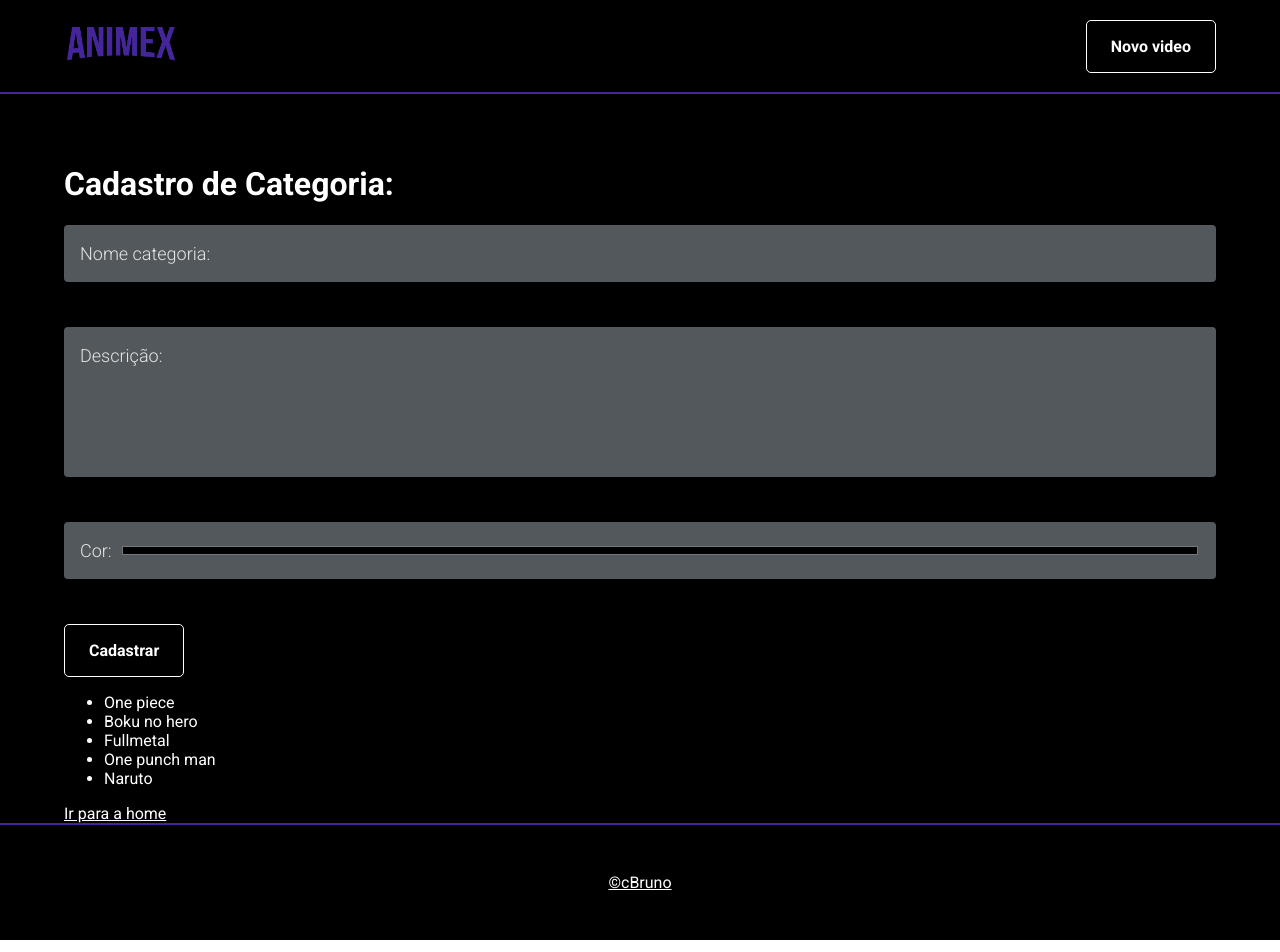
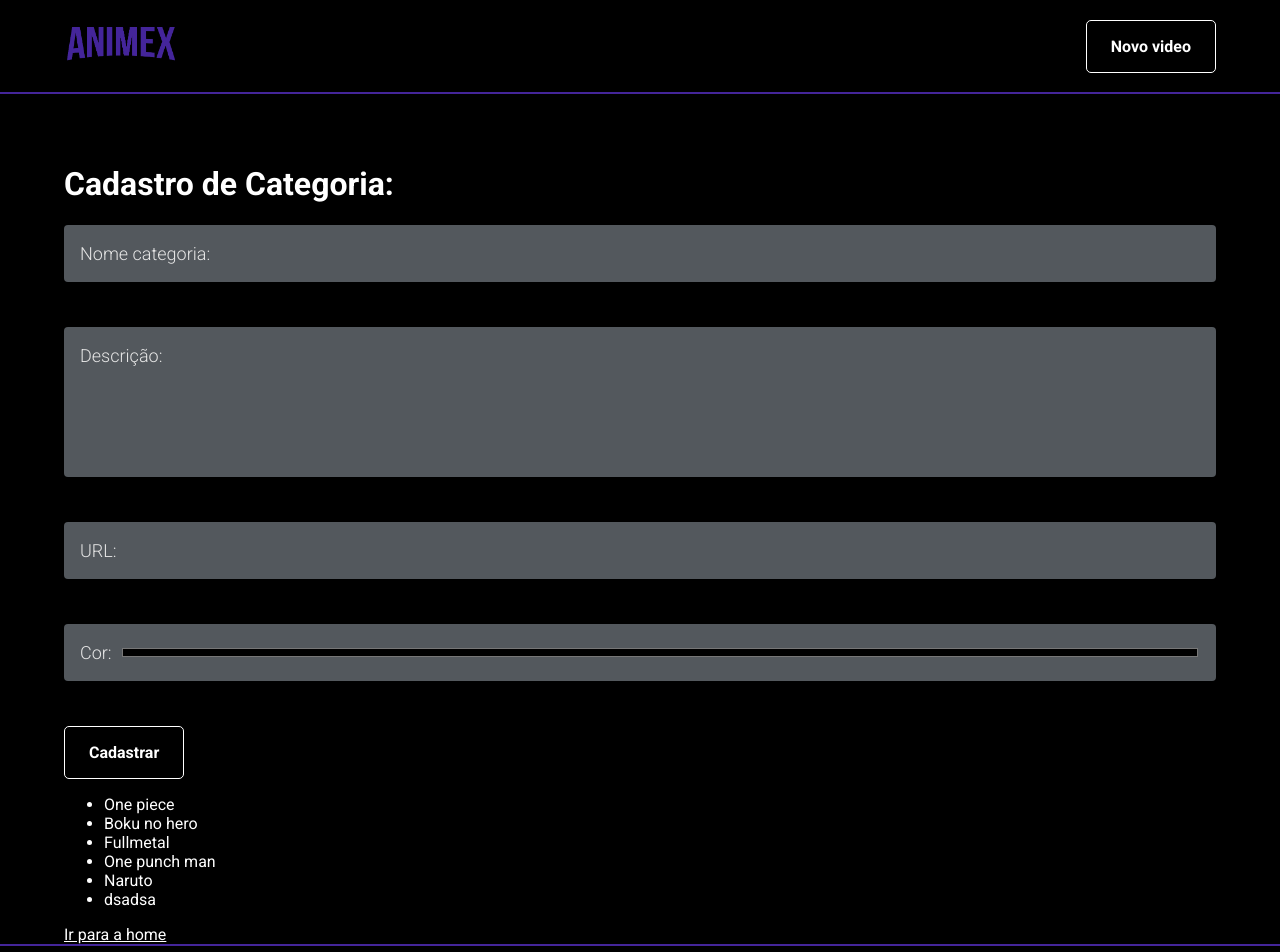
Before and after one commit to c-Bruno/Anix, a React (Create React App) app: page /cadastro/categoria in a window 1280 px wide. Shown: the top 952 px of the page. Built offline with nearby package versions, Linux system fonts and the light colour scheme; data requests are answered from the project's data file.

Commit message:
cad videos, correção em cad categorias, melhoria carousel

```diff
--- a/db.json
+++ b/db.json
@@ -44,6 +44,15 @@
         "text": "Um ninja esta para surgir",
         "url": "https://pt.wikipedia.org/wiki/Naruto"
       }
+    },
+    {
+      "titulo": "dsadsa",
+      "cor": "#c21414",
+      "link_extra": {
+        "text": "teste",
+        "url": "dsa"
+      },
+      "id": 6
     }
   ],
   "videos": [
@@ -56,200 +65,147 @@
     {
       "id": 2,
       "categoriaId": 1,
-      "titulo": "Abertura One Piece (1 - 19)",
       "url": "https://youtu.be/2-lya77FnAY"
     },
     {
       "id": 3,
       "categoriaId": 1,
-      "titulo": "Zoro vs Killer",
       "url": "https://youtu.be/ACHXunTGxUM"
     },
     {
       "id": 4,
       "categoriaId": 1,
-      "titulo": "Chopper vs Big mom",
       "url": "https://youtu.be/S_BA5mLJJCo"
     },
     {
       "id": 5,
       "categoriaId": 1,
-      "titulo": "Sanji vs Katakuri",
       "url": "https://youtu.be/5lKYsata3vA"
     },
     {
       "id": 6,
       "categoriaId": 1,
-      "titulo": "Luffy vs Kaydo",
       "url": "https://youtu.be/uUbvcyPABU0"
     },
     {
       "id": 7,
       "categoriaId": 1,
-      "titulo": "Ace vs Barba Negra",
       "url": "https://www.youtube.com/watch?v=Y90HjYGF0d0"
     },
     {
       "id": 8,
       "categoriaId": 1,
-      "titulo": "Luffy vs PX-5",
       "url": "https://www.youtube.com/watch?v=Sx9tToy1e0A"
     },
     {
       "id": 9,
       "categoriaId": 2,
-      "titulo": "Abertura Boku no Hero",
       "url": "https://youtu.be/-77UEct0cZM"
     },
     {
       "id": 10,
       "categoriaId": 2,
-      "titulo": "Midoriya vs Bakugou",
-      "url": "https://www.youtube.com/watch?v=Wh1_nlLpNSM"
+      "url": "https://www.youtube.com/watch?v=CLqqQ-oT0hc"
     },
     {
       "id": 11,
       "categoriaId": 2,
-      "titulo": "Deku vs Gentle",
-      "url": "https://youtu.be/eKxdIVWjuhk"
+      "url": "https://www.youtube.com/watch?v=SMY68x9V_TE"
     },
     {
       "id": 12,
       "categoriaId": 2,
-      "titulo": "Midoriya vs Muscular",
       "url": "https://youtu.be/tKekhQulI8Y"
     },
     {
       "id": 13,
       "categoriaId": 2,
-      "titulo": "All Might vs Nomu",
       "url": "https://www.youtube.com/watch?v=_0v0-CflT38"
     },
     {
       "id": 14,
       "categoriaId": 3,
-      "titulo": "Abertura Full Metal",
       "url": "https://youtu.be/nYDcadIKSUg"
     },
     {
       "id": 15,
-      "categoriaId": 3,
-      "titulo": "Alphonse vs. Pride and Kimblee",
       "url": "https://www.youtube.com/watch?v=uyiEI12Ahcc"
     },
     {
       "id": 16,
       "categoriaId": 3,
-      "titulo": "Mustang vs Envy",
       "url": "https://youtu.be/A-5XmgX3f68"
     },
     {
       "id": 17,
       "categoriaId": 3,
-      "titulo": "Final Battle",
       "url": "https://youtu.be/8qv7BBadI2k"
     },
     {
       "id": 18,
       "categoriaId": 3,
-      "titulo": "Mustang vs Lust",
       "url": "https://www.youtube.com/watch?v=bfaWKpZH9LM"
     },
     {
       "id": 19,
       "categoriaId": 3,
-      "titulo": "Nina transformada",
       "url": "https://www.youtube.com/watch?v=16L1iuGBgag"
     },
     {
       "id": 20,
       "categoriaId": 4,
-      "titulo": "Abertura one punch man",
       "url": "https://www.youtube.com/watch?v=atxYe-nOa9w"
     },
     {
       "id": 21,
       "categoriaId": 4,
-      "titulo": "Saitama vs Genos",
       "url": "https://www.youtube.com/watch?v=zlqnyMzuU30"
     },
     {
       "id": 22,
       "categoriaId": 4,
-      "titulo": "Saitama vs Subterraneans",
       "url": "https://www.youtube.com/watch?v=iLF4NjTNr1o"
     },
     {
       "id": 23,
       "categoriaId": 4,
-      "titulo": "Saitama and Suiryu vs Bakuzan and Gouketsu",
       "url": "https://www.youtube.com/watch?v=h6PmbgL8SBo"
     },
     {
       "id": 24,
       "categoriaId": 5,
-      "titulo": "Abertura Naruto",
       "url": "https://www.youtube.com/watch?v=uMyuSHewmks"
     },
     {
       "id": 2,
       "categoriaId": 5,
-      "titulo": "Naruto vs Gaara",
       "url": "https://www.youtube.com/watch?v=-xSsADhEPHU"
     },
     {
       "id": 25,
       "categoriaId": 5,
-      "titulo": "Naruto and Sasuke vs Madara",
       "url": "https://www.youtube.com/watch?v=J_WUp6eHfk0"
     },
     {
       "id": 26,
       "categoriaId": 5,
-      "titulo": "Kakashi vs Obito",
       "url": "https://www.youtube.com/watch?v=r2vDD9FFCVE"
     },
     {
       "id": 27,
       "categoriaId": 5,
-      "titulo": "Tsunade and Jiraya vs Orochimaru ",
       "url": "https://www.youtube.com/watch?v=SMuH58GjEEA"
     },
     {
       "id": 28,
       "categoriaId": 5,
-      "titulo": "Orochimaru vs Hiruzen",
       "url": "https://www.youtube.com/watch?v=AvvpeaBochc"
     },
     {
-      "titulo": "Video Padrao",
+      "titulo": "teste",
       "url": "https://youtu.be/2-lya77FnAY",
-      "categoriaId": 1,
+      "categoriaId": 6,
       "id": 29
-    },
-    {
-      "titulo": "Video Padrao",
-      "url": "https://youtu.be/2-lya77FnAY",
-      "categoriaId": 1,
-      "id": 30
-    },
-    {
-      "titulo": "Video Padrao",
-      "url": "https://youtu.be/2-lya77FnAY",
-      "categoriaId": 1,
-      "id": 31
-    },
-    {
-      "titulo": "Video Padrao",
-      "url": "https://youtu.be/2-lya77FnAY",
-      "categoriaId": 5,
-      "id": 32
-    },
-    {
-      "titulo": "Video Padrao",
-      "url": "https://youtu.be/2-lya77FnAY",
-      "categoriaId": 4,
-      "id": 33
     }
   ]
 }
--- a/package.json
+++ b/package.json
@@ -10,6 +10,7 @@
     "prop-types": "^15.7.2",
     "react": "^16.13.1",
     "react-dom": "^16.13.1",
+    "react-loading": "^2.0.3",
     "react-router-dom": "^5.2.0",
     "react-router-native": "^5.2.0",
     "react-scripts": "3.4.1",
--- a/src/Pages/Cadastro/Categoria/index.js
+++ b/src/Pages/Cadastro/Categoria/index.js
@@ -4,47 +4,48 @@ import { Link } from 'react-router-dom'
 import FormField from '../../../componentes/FormField'
 import Button from '../../../componentes/Button'
 import useForm from '../../../hooks/useForms'
+import categoriaRepository from '../../../repositories/categorias';
 
 function CadastroCategoria () {
 
     const valoresIniciais = {
         nome: '',
         descricao: '',
+        url: '',
         cor: '',
     }
 
-    const { digitar, values, clearForm } = useForm(valoresIniciais)
     const [categorias, setCategorias] = useState([])
 
+    useEffect(() => {
+        categoriaRepository
+        .getAll()
+        .then((categoriasFromDB) => setCategorias(categoriasFromDB));
+    },[])
 
-    useEffect(() => {
-        const URL = window.location.hostname.includes('localhost')
-        ? 'http://localhost:8080/categorias'
-        : 'https://devsoltinhoflix.herokuapp.com/categorias';
-
-        fetch(URL)
-        .then(async (respostaDoServidor) => {
-            const resposta = await respostaDoServidor.json();
-            setCategorias([
-                ...resposta,
-            ]);
-        })
-    },[])
+    const { values, digitar, clearForm } = useForm(valoresIniciais)
 
     return (
         <PageDefault>
             <h1>Cadastro de Categoria: {values.nome}</h1>
 
-            <form onSubmit={function handleSubmit(info){
-                info.preventDefault()
+            <form onSubmit={(e) => {
+                e.preventDefault();
 
-                setCategorias([
-                    ...categorias,
-                    values,
-                ])
+                categoriaRepository.create({
+                    titulo: values.nome,
+                    cor: values.cor,
+                    link_extra: {
+                    text: values.descricao,
+                    url: values.url,
+                    },
+                }).then(() => categoriaRepository
+                    .getAll()
+                    .then((categoriasFromDB) => setCategorias(categoriasFromDB)));
+
 
                 clearForm()
-                }}>
+            }}>
 
                 <FormField
                     label={'Nome categoria'}
@@ -61,6 +62,15 @@ function CadastroCategoria () {
                     value={values.descricao}
                     onChange={digitar}
                 />
+
+                <FormField
+                    label={'URL'}
+                    type={'text'}
+                    name={'url'}
+                    value={values.url}
+                    onChange={digitar}
+                />
+
                 <FormField
                     label={'Cor'}
                     type={'color'}
@@ -81,13 +91,11 @@ function CadastroCategoria () {
             )}
 
             <ul>
-                {categorias.map((categoria, indice) => {
+            {categorias.map((categoria, indice) => {
                     return (
                         <li key={`${categoria}${indice}`}>
                             {categoria.titulo}
                         </li>
-
-
                     )
                 })}
             </ul>
--- a/src/Pages/Cadastro/Video/index.js
+++ b/src/Pages/Cadastro/Video/index.js
@@ -12,10 +12,11 @@ import categoriasRepository from  '../../../repositories/categorias'
 function CadastroVideo () {
     const history = useHistory()
     const [categorias, setCategorias] = useState([])
+    const categoryTitles = categorias.map(({ titulo }) => titulo)
     const { values, digitar } = useForm({
-        titulo: 'Video Padrao',
-        url: 'https://youtu.be/2-lya77FnAY',
-        categoria: 'One piece'
+        titulo: '',
+        url: '',
+        categoria: ''
     })
 
     useEffect (() => {
@@ -25,7 +26,7 @@ function CadastroVideo () {
         })
     }, [])
 
-    console.log(categorias)
+    //console.log(categoryTitles)
 
     return (
         <PageDefault>
@@ -55,7 +56,7 @@ function CadastroVideo () {
                 >
 
                 <FormField
-                    label={'titulo do Video'}
+                    label={'Titulo do Video'}
                     type={'text'}
                     name={'titulo'}
                     value={values.titulo}
@@ -75,9 +76,7 @@ function CadastroVideo () {
                     name={'categoria'}
                     value={values.categoria}
                     onChange={digitar}
-                    suggestions={[
-                        'teste'
-                    ]}
+                    suggestions={categoryTitles}
                 />
 
                 <Button>
--- /dev/null
+++ b/src/Pages/Home/styles.js
@@ -0,0 +1,8 @@
+import styled from 'styled-components';
+
+export const Container = styled.div`
+  overflow: hidden;
+  background: #141414;
+  padding-bottom: 50px;
+  min-height: calc(100vh - var(--bodyPaddingTop));
+`;
--- a/src/componentes/FormField/index.js
+++ b/src/componentes/FormField/index.js
@@ -74,7 +74,7 @@ function FormField({ label, type, name, value, onChange, suggestions }) {
     const isTextarea = type === 'textarea'
     const tag = isTextarea ? "textarea" : "input"
 
-    const hasValue = Boolean(value.length)
+    //const hasValue = Boolean(value.length)
     const hasSuggestions = Boolean(suggestions.length)
 
     return(
--- /dev/null
+++ b/src/componentes/Loading/index.js
@@ -0,0 +1,14 @@
+import React from 'react'
+import ReactLoading from 'react-loading'
+import PropTypes from 'prop-types'
+
+const Loading = ({ type, color }) => (
+  <ReactLoading type={type} color={color} height="20%" width="20%" className="loading-teamplate" />
+);
+
+Loading.propTypes = {
+  type: PropTypes.string.isRequired,
+  color: PropTypes.string.isRequired,
+};
+
+export default Loading;
--- a/src/data/dados_iniciais.json
+++ b/src/data/dados_iniciais.json
@@ -102,7 +102,7 @@
         {
             "id": 11,
             "categoriaId": 2,
-            "url": "https://www.youtube.com/watch?v=CLqqQ-oT0hc"
+            "url": "https://www.youtube.com/watch?v=SMY68x9V_TE"
         },
         {
             "id": 12,
--- a/src/repositories/categorias.js
+++ b/src/repositories/categorias.js
@@ -27,7 +27,26 @@ function getAllWithVideos() {
     });
 }
 
+async function create(objetoDaCategoria) {
+  return fetch(URL_CATEGORIES, {
+    method: 'POST',
+    headers: {
+      'Content-type': 'application/json',
+    },
+    body: JSON.stringify(objetoDaCategoria),
+  })
+    .then(async (respostaDoServidor) => {
+      if (await respostaDoServidor.ok) {
+        const resposta = await respostaDoServidor.json();
+        return resposta;
+      }
+
+      throw new Error('Não foi possível acessar o banco de dados.');
+    });
+}
+
 export default {
     getAllWithVideos,
     getAll,
+    create,
 }
```
Also changed, not shown: src/Pages/Home/App.js (+9 -2 lines), src/index.css (+17 -1 lines), 1 other file (tests, documents, lock files or other folders).
